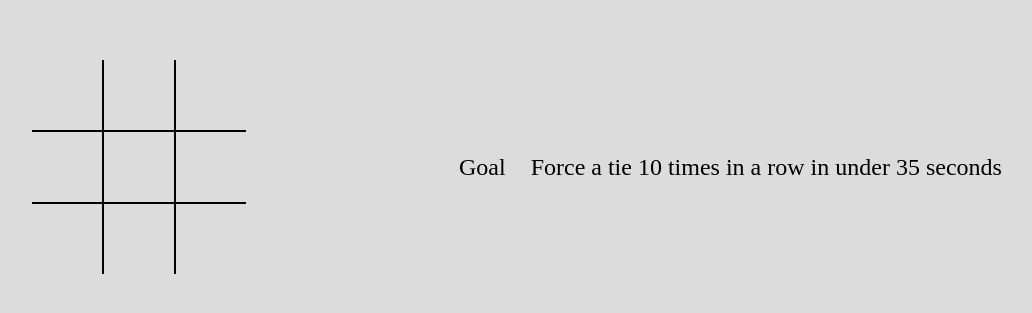
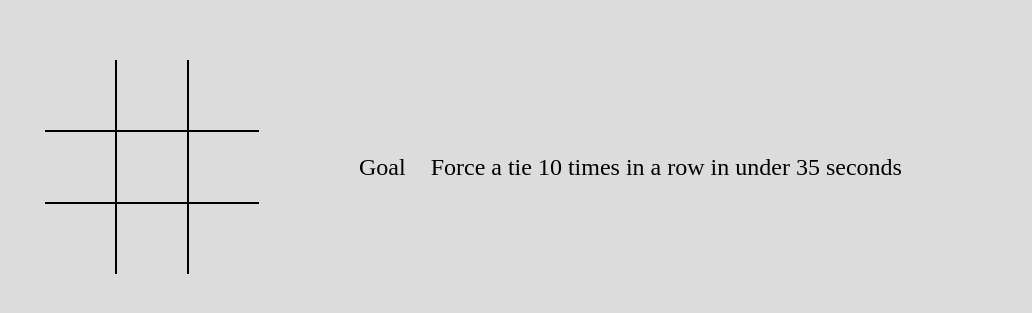
Before and after one commit to cuzUrGnocchi/odin-tic-tac-toe, a website built with webpack: page dist/index.html in a window 1280 px wide. Shown: the part 233-546 px from the top of the page, without its empty margins (181-1213 px from the left). Built offline with nearby package versions, Linux system fonts and the light colour scheme.

```diff
--- a/src/assets/styles.css
+++ b/src/assets/styles.css
@@ -12,9 +12,10 @@
   height: 100vh;
   background-color: var(--newspaper);
   display: grid;
-  grid-template-columns: repeat(2, 1fr);
+  grid-template-columns: 300px 600px;
   align-content: center;
   justify-content: center;
+  column-gap: 100px;
 }
 
 h2 {
@@ -23,7 +24,7 @@
 }
 
 .board {
-  justify-self: center;
+  justify-self: end;
   align-self: start;
   display: grid;
   grid-template-columns: repeat(3, 70px);
```
